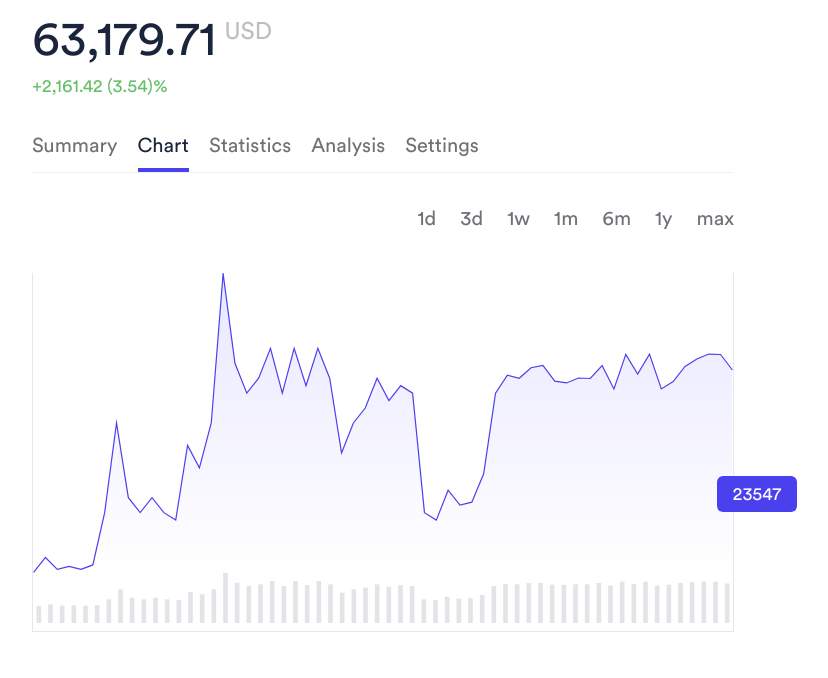
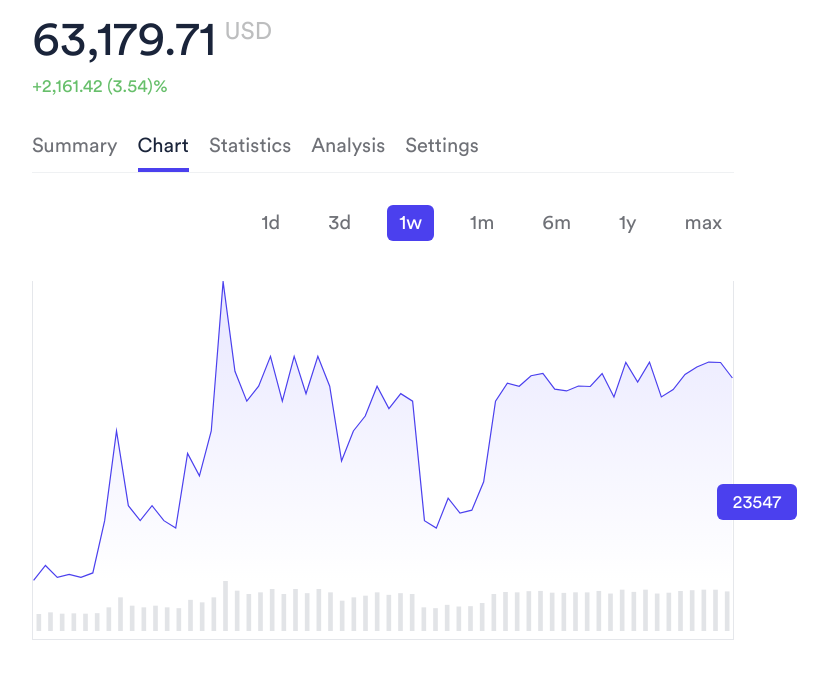
Before and after one commit to mausam-kumar/line-chart, a React (Vite) app: page / in a window 1280 px wide. Shown: the top 678 px of the page, without its empty margins (257-1085 px from the left). Built offline with nearby package versions, Linux system fonts and the light colour scheme.

Commit message:
Add filter state provider

```diff
--- a/src/App.tsx
+++ b/src/App.tsx
@@ -1,20 +1,24 @@
 import './App.css'
-import Menu, { DateRange } from './components/Menu'
+import DateRange from './components/DateRange'
+import Menu from './components/Menu'
 import Price from './components/Price'
 import RegisterChartComponent from './components/RegisterChartComponent'
 import TimeSeries from './components/TimeSeries'
+import { ChartFilterProvider } from './context/ChartFilterProvider'
 
 function App() {
 
   return (
     <div className='flex justify-center w-full py-4'>
       <div className='w-fit'>
+        <ChartFilterProvider>
           <Price />
           <Menu />
           <DateRange />
           <RegisterChartComponent>
             <TimeSeries />
           </RegisterChartComponent>
+        </ChartFilterProvider>
       </div>
     </div>
   )
--- /dev/null
+++ b/src/components/DateRange.tsx
@@ -0,0 +1,27 @@
+import { useChartFilterContext } from "../context/ChartFilterProvider";
+
+const DateItem = ({ label, handleClick, selectedLabel }: { label: string, handleClick?: () => void, selectedLabel: string }) => {
+    const isActive = selectedLabel === label;
+    return <div className="w-fit">
+        <button onClick={handleClick} className={`font-circularStd text-xl px-3 py-1 rounded-md ${isActive ? "text-white bg-blue1" : "text-gray2"}`}>{label}</button>
+    </div>
+};
+
+const DateRange = () => {
+    const { filter, format, setFilter } = useChartFilterContext()
+
+    return <div className="flex justify-end w-full gap-x-6 mt-8">
+        {
+            format.map((label) => {
+                return <DateItem
+                    label={label}
+                    key={label}
+                    selectedLabel={filter.dateLabel}
+                    handleClick={() => setFilter({ ...filter, dateLabel: label })}
+                />
+            })
+        }
+    </div>
+};
+
+export default DateRange
--- a/src/components/Menu.tsx
+++ b/src/components/Menu.tsx
@@ -9,8 +9,6 @@ const MenuItem = ({ label, handleClick, selected }: { label: string, handleClick
 };
 
 const List = ["Summary", "Chart", "Statistics", "Analysis", "Settings"]
-
-const format = ["1d", "3d", "1w", "1m", "6m", "1y", "max"]
 
 const Menu = () => {
     const [selected, setSelected] = useState("Chart")
@@ -32,19 +30,4 @@ const Menu = () => {
     </div>
 };
 
-export const DateRange = () => {
-
-    return <div className="flex justify-end w-full gap-x-6 mt-8">
-        {
-            format.map((label) => {
-                return <MenuItem
-                    label={label}
-                    key={label}
-                    selected=""
-                />
-            })
-        }
-    </div>
-};
-
 export default Menu
--- /dev/null
+++ b/src/context/ChartFilterProvider.tsx
@@ -0,0 +1,42 @@
+import {
+    createContext, Dispatch, ReactNode, SetStateAction, useContext, useState,
+  } from "react";
+
+  interface ChartFilter {
+    dateLabel: string
+  }
+  interface IChartFilterContext {
+    filter: ChartFilter,
+    setFilter: Dispatch<SetStateAction<ChartFilter>>
+    format: string[]
+  }
+  const format = ["1d", "3d", "1w", "1m", "6m", "1y", "max"]
+
+  const ChartFilterContext = createContext<IChartFilterContext>(null!);
+
+  export const ChartFilterProvider = ({
+    children,
+  }: {
+    children: ReactNode;
+  }) => {
+    const [filter, setFilter] = useState<ChartFilter>({
+      dateLabel: format[2],
+    });
+
+    return (
+      <ChartFilterContext.Provider value={{ filter, setFilter, format }}>
+        {children}
+      </ChartFilterContext.Provider>
+    );
+  };
+
+  // eslint-disable-next-line react-refresh/only-export-components
+  export const useChartFilterContext = () => {
+    const context = useContext(ChartFilterContext);
+    if (!context) {
+      throw new Error(
+        "useChartFilterContext must be used within a ChartFilterProvider",
+      );
+    }
+    return context;
+  };
--- a/src/hooks/useGetConfig.ts
+++ b/src/hooks/useGetConfig.ts
@@ -2,7 +2,6 @@ import { useMemo } from "react";
 
 export const dataSetLength = 60;
 const useGetConfig = () => {
-
     const randomNum = [10000, 11000, 10200, 10400, 10200, 10500, 14000, 20000, 15000, 14000, 15000, 14000, 13500, 18500, 17000, 20000, 30000, 24000, 22000, 23000, 25000, 22000, 25000, 22500, 25000, 23000, 18000, 20000, 21000, 23000, 21500, 22500, 22000, 14000, 13500, 15500, 14500, 14700, 16600, 22000]
 
     const { labels, randomNumbers } = useMemo(() => {
```
Lines whose indentation alone changed are shown as unchanged.
